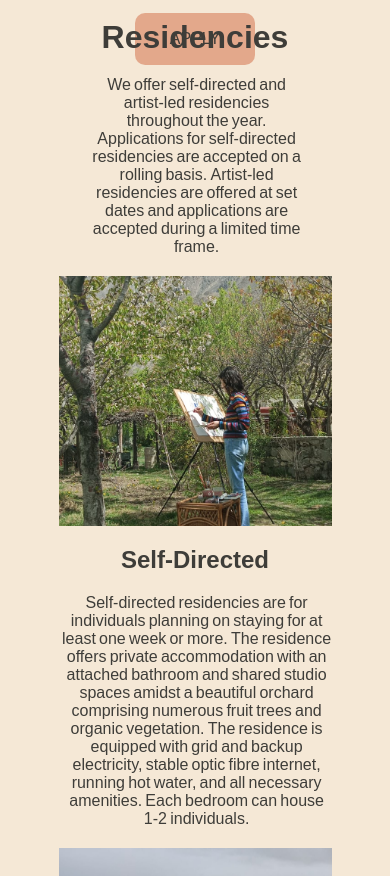
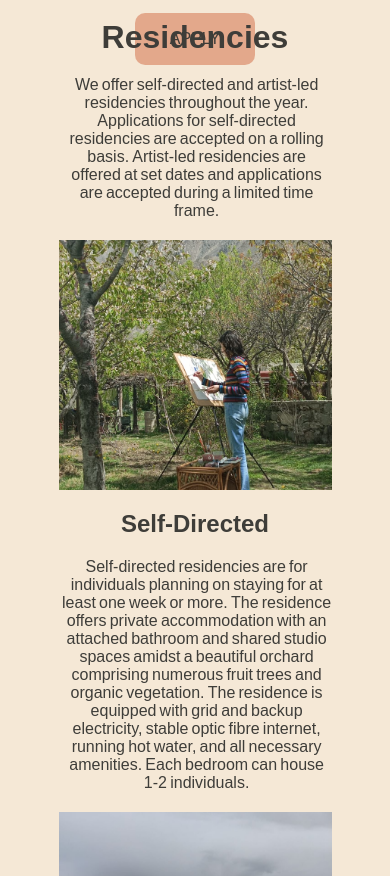
Before and after one commit to mmustafa93/anarres, a plain HTML site: page index.html in a window 390 px wide. Shown: the part 1351-2227 px from the top of the page. Drawn offline with Linux system fonts and the light colour scheme; a web font is replaced by a local one.

Commit message:
fix a paragraph's spacing

```diff
--- a/css/styles.css
+++ b/css/styles.css
@@ -836,7 +836,8 @@ p {
     .hero-left,
     .hero-right,
     .res-img,
-    .residency-text {
+    .residency-text,
+    .residencies > p {
         width: 100%;
     }
 
```
